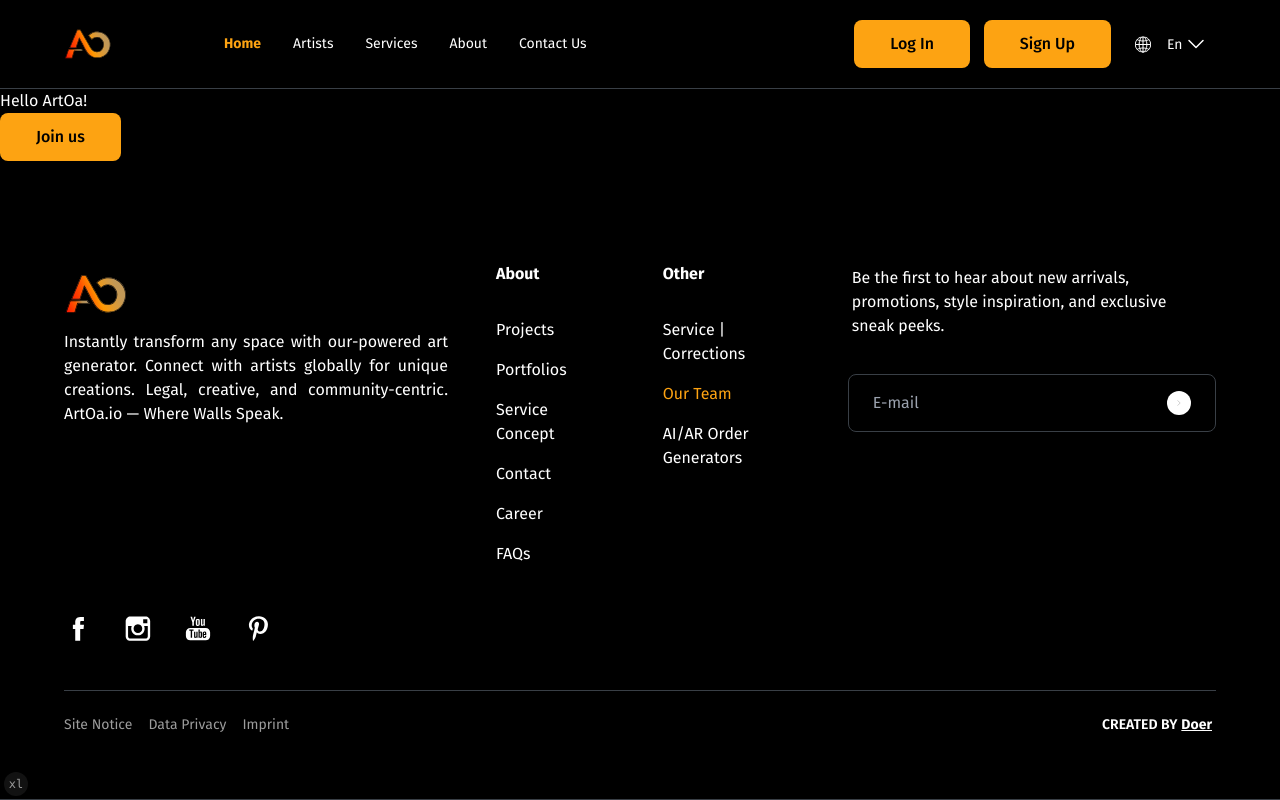
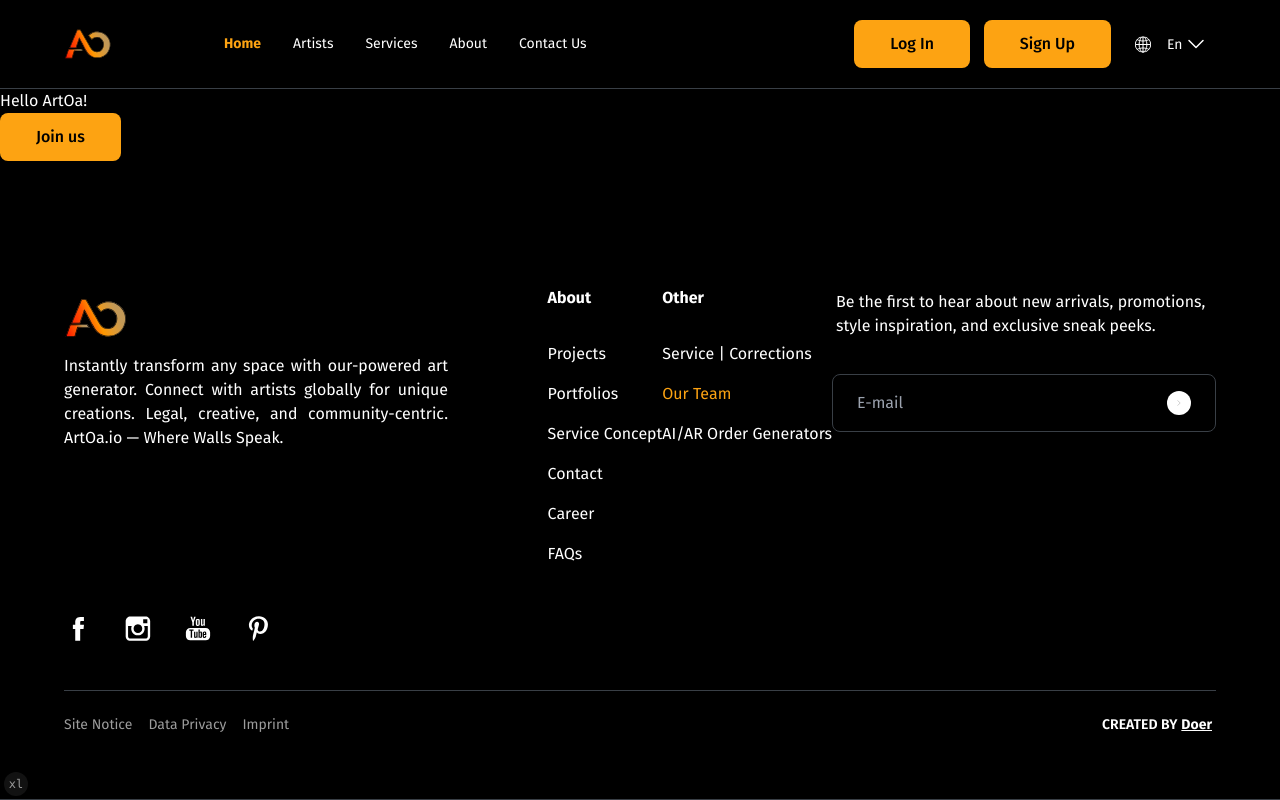
Before and after one commit to chubinaaa/artoa-FE, a Next.js app: page / in a window 1280 px wide. Built offline with nearby package versions, Linux system fonts and the light colour scheme.

Commit message:
resolve problems pudate code

```diff
--- a/src/components/footer/links.tsx
+++ b/src/components/footer/links.tsx
@@ -95,7 +95,9 @@ export function FooterLinks({ label }: FooterLinksProps) {
   return (
     <div className="flex flex-col gap-8">
       {section.label != "bottom" && (
-        <h4 className="font-bold capitalize">{section.label}</h4>
+        <h4 className="font-bold capitalize text-foreground">
+          {section.label}
+        </h4>
       )}
       <ul
         className={`flex gap-4 ${section.label === "bottom" ? "flex-row" : "flex-col"}`}
--- a/src/components/footer/public-footer.tsx
+++ b/src/components/footer/public-footer.tsx
@@ -13,7 +13,7 @@ export function PublicFooter() {
           <Icons.logo className="size-16" aria-label="Artoa Logo" />
           <FooterDescription />
         </div>
-        <div className="flex flex-col justify-between gap-8 md:flex-row md:gap-24">
+        <div className="gap-25 flex flex-col justify-between lg:flex-row">
           <FooterLinks label="about" />
           <FooterLinks label="other" />
           <Subscribe />
```
